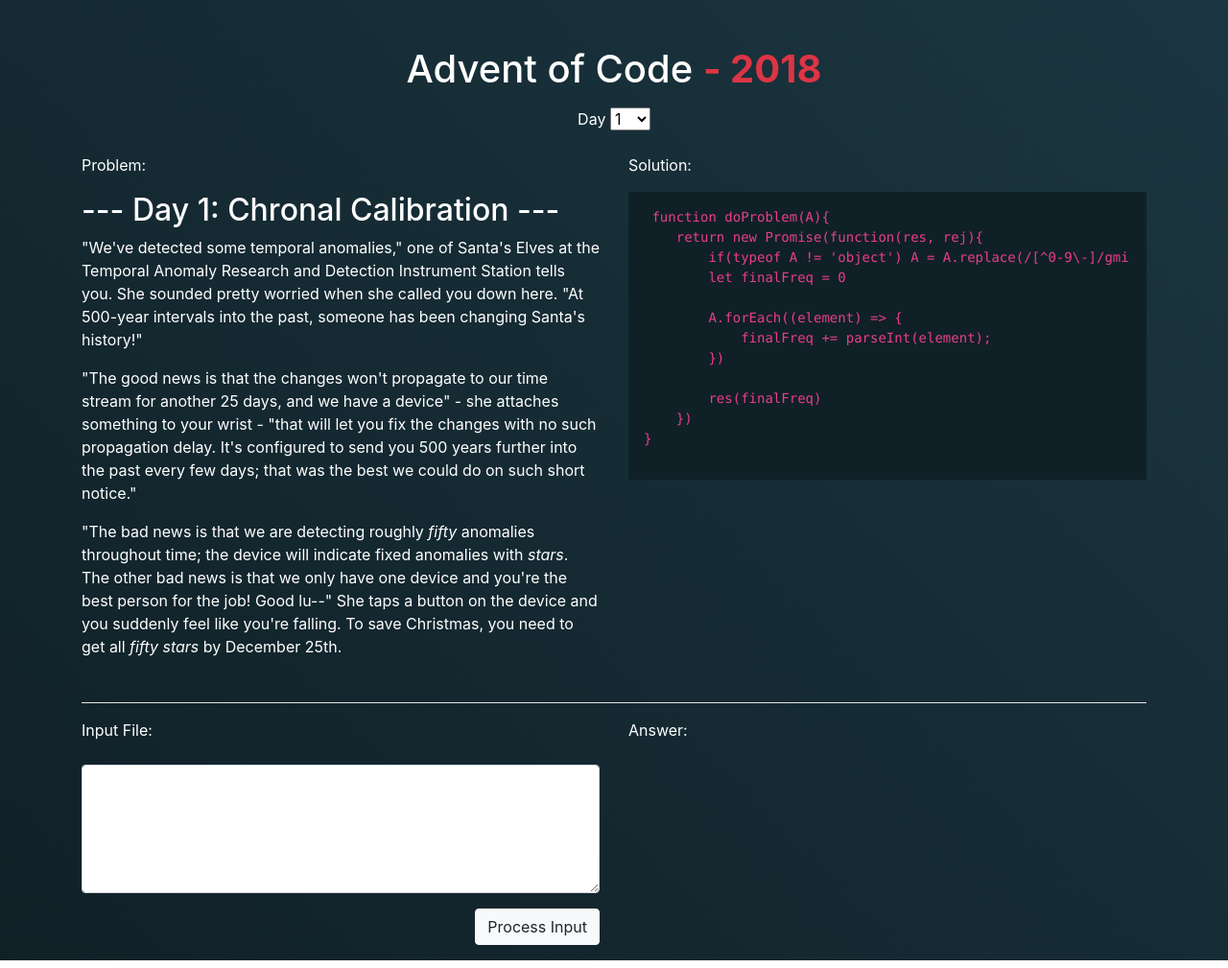
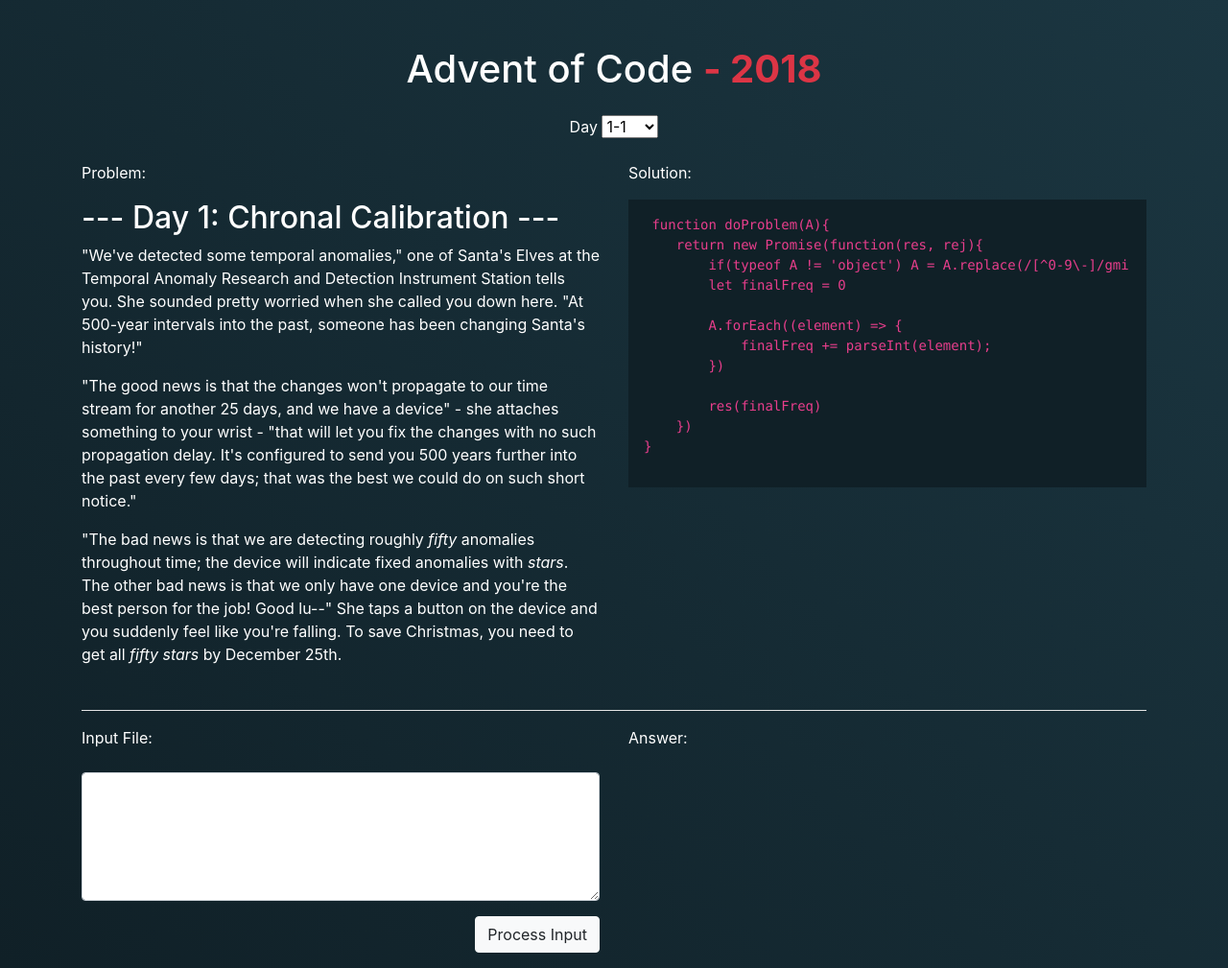
Before and after one commit to lanecwheeler/JS-Practice, a website: page Advent of Code - 2018/index.html in a window 1280 px wide. Shown: the whole page at 96% size. Drawn offline with nearby package versions, Linux system fonts and the light colour scheme.

Commit message:
Got part 2 working as well. I want to implement a time out feature though so you cant just let it hang forever...

```diff
--- a/Advent of Code - 2018/Solutions/day2.js
+++ /dev/null
@@ -1,3 +0,0 @@
-function doProblem(A){
-    alert('le Test')
-}
--- a/Advent of Code - 2018/advent.js
+++ b/Advent of Code - 2018/advent.js
@@ -3,12 +3,14 @@
 // Just defining some simple jquery objects in order to save time
 let $day = $('#day'), $dayNum = $('#dayNum'), $prob = $('#problem'), $solution = $('#solution'), $input = $('#inputFile'), $answer = $('#answer')
 $(document).ready(function(){
-    updateDay(1)
+    updateDay('1-1')
 })
 
 // Set up listeners
 $day.on('change', function(){
     updateDay($(this).val());
+    $input.val('')
+    $answer.html('')
 })
 
 // Do all the logic associated to a day change
@@ -58,5 +60,7 @@
 function processInput(){
     doProblem($input.val()).then(function(value){
         $answer.html(value)
+    }).catch(function(err){
+        $answer.html(err)
     })
 }
--- a/Advent of Code - 2018/index.html
+++ b/Advent of Code - 2018/index.html
@@ -1,9 +1,10 @@
 <!doctype html>
-<html lang="en">
+<html lang="en" style="background: #102027">
   <head>
     <!-- Required meta tags -->
     <meta charset="utf-8">
     <meta name="viewport" content="width=device-width, initial-scale=1, shrink-to-fit=no">
+    <meta name="theme-color" content="#102027">
 
     <!-- Bootstrap CSS -->
     <link rel="stylesheet" href="https://stackpath.bootstrapcdn.com/bootstrap/4.3.1/css/bootstrap.min.css" integrity="sha384-ggOyR0iXCbMQv3Xipma34MD+dH/1fQ784/j6cY/iJTQUOhcWr7x9JvoRxT2MZw1T" crossorigin="anonymous">
@@ -12,43 +13,74 @@
     <title>Hello, world!</title>
   </head>
   <body class="body">
-    <div class="container mt-5 mb-3">
+    <div class="container pt-5 pb-3">
       <h1 class="text-center text-white">Advent of Code <span class="text-danger font-weight-bold">- 2018</span></h1>
     </div>
     <div class="text-white text-center mb-3">
       <label for='day'>Day </label>
       <select name="day" id="day">
-        <option value="1">1</option>
-        <option value="2">2</option>
-        <option value="3">3</option>
-        <option value="4">4</option>
-        <option value="5">5</option>
-        <option value="6">6</option>
-        <option value="7">7</option>
-        <option value="8">8</option>
-        <option value="9">9</option>
-        <option value="10">10</option>
-        <option value="11">11</option>
-        <option value="12">12</option>
-        <option value="13">13</option>
-        <option value="14">14</option>
-        <option value="15">15</option>
-        <option value="16">16</option>
-        <option value="17">17</option>
-        <option value="18">18</option>
-        <option value="19">19</option>
-        <option value="20">20</option>
-        <option value="21">21</option>
-        <option value="22">22</option>
-        <option value="23">23</option>
-        <option value="24">24</option>
-        <option value="25">25</option>
-        <option value="26">26</option>
-        <option value="27">27</option>
-        <option value="28">28</option>
-        <option value="29">29</option>
-        <option value="30">30</option>
-        <option value="31">31</option>
+          <option value="1-1">1-1</option>
+          <option value="1-2">1-2</option>
+          <option value="2-1">2-1</option>
+          <option value="2-2">2-2</option>
+          <option value="3-1">3-1</option>
+          <option value="3-2">3-2</option>
+          <option value="4-1">4-1</option>
+          <option value="4-2">4-2</option>
+          <option value="5-1">5-1</option>
+          <option value="5-2">5-2</option>
+          <option value="6-1">6-1</option>
+          <option value="6-2">6-2</option>
+          <option value="7-1">7-1</option>
+          <option value="7-2">7-2</option>
+          <option value="8-1">8-1</option>
+          <option value="8-2">8-2</option>
+          <option value="9-1">9-1</option>
+          <option value="9-2">9-2</option>
+          <option value="10-1">10-1</option>
+          <option value="10-2">10-2</option>
+          <option value="11-1">11-1</option>
+          <option value="11-2">11-2</option>
+          <option value="12-1">12-1</option>
+          <option value="12-2">12-2</option>
+          <option value="13-1">13-1</option>
+          <option value="13-2">13-2</option>
+          <option value="14-1">14-1</option>
+          <option value="14-2">14-2</option>
+          <option value="15-1">15-1</option>
+          <option value="15-2">15-2</option>
+          <option value="16-1">16-1</option>
+          <option value="16-2">16-2</option>
+          <option value="17-1">17-1</option>
+          <option value="17-2">17-2</option>
+          <option value="18-1">18-1</option>
+          <option value="18-2">18-2</option>
+          <option value="19-1">19-1</option>
+          <option value="19-2">19-2</option>
+          <option value="20-1">20-1</option>
+          <option value="20-2">20-2</option>
+          <option value="21-1">21-1</option>
+          <option value="21-2">21-2</option>
+          <option value="22-1">22-1</option>
+          <option value="22-2">22-2</option>
+          <option value="23-1">23-1</option>
+          <option value="23-2">23-2</option>
+          <option value="24-1">24-1</option>
+          <option value="24-2">24-2</option>
+          <option value="25-1">25-1</option>
+          <option value="25-2">25-2</option>
+          <option value="26-1">26-1</option>
+          <option value="26-2">26-2</option>
+          <option value="27-1">27-1</option>
+          <option value="27-2">27-2</option>
+          <option value="28-1">28-1</option>
+          <option value="28-2">28-2</option>
+          <option value="29-1">29-1</option>
+          <option value="29-2">29-2</option>
+          <option value="30-1">30-1</option>
+          <option value="30-2">30-2</option>
+          <option value="31-1">31-1</option>
+          <option value="31-2">31-2</option>
       </select>
     </div>
 
@@ -82,6 +114,7 @@
     <!-- jQuery first, then Popper.js, then Bootstrap JS -->
     <script src="https://cdnjs.cloudflare.com/ajax/libs/jquery/3.3.1/jquery.min.js" integrity="sha256-FgpCb/KJQlLNfOu91ta32o/NMZxltwRo8QtmkMRdAu8=" crossorigin="anonymous"></script>    <script src="https://cdnjs.cloudflare.com/ajax/libs/popper.js/1.14.7/umd/popper.min.js" integrity="sha384-UO2eT0CpHqdSJQ6hJty5KVphtPhzWj9WO1clHTMGa3JDZwrnQq4sF86dIHNDz0W1" crossorigin="anonymous"></script>
     <script src="https://stackpath.bootstrapcdn.com/bootstrap/4.3.1/js/bootstrap.min.js" integrity="sha384-JjSmVgyd0p3pXB1rRibZUAYoIIy6OrQ6VrjIEaFf/nJGzIxFDsf4x0xIM+B07jRM" crossorigin="anonymous"></script>
+    <script src="https://polyfill.io/v3/polyfill.min.js?features=Promise"></script>
     <script src="advent.js"></script>
 
   </body>
```
Also changed, not shown: Advent of Code - 2018/Solutions/day1-2.js (added, +26 -0 lines), package.json (added, +20 -0 lines), Advent of Code - 2018/Inputs/day1-1.txt (renamed from Advent of Code - 2018/Inputs/day1input.txt), Advent of Code - 2018/Problems/day1-1.html (renamed from Advent of Code - 2018/Problems/day1.html), Advent of Code - 2018/Problems/day1-2.html (renamed from Advent of Code - 2018/Problems/day2.html), Advent of Code - 2018/Solutions/day1-1.js (renamed from Advent of Code - 2018/Solutions/day1.js), 1 other file.
